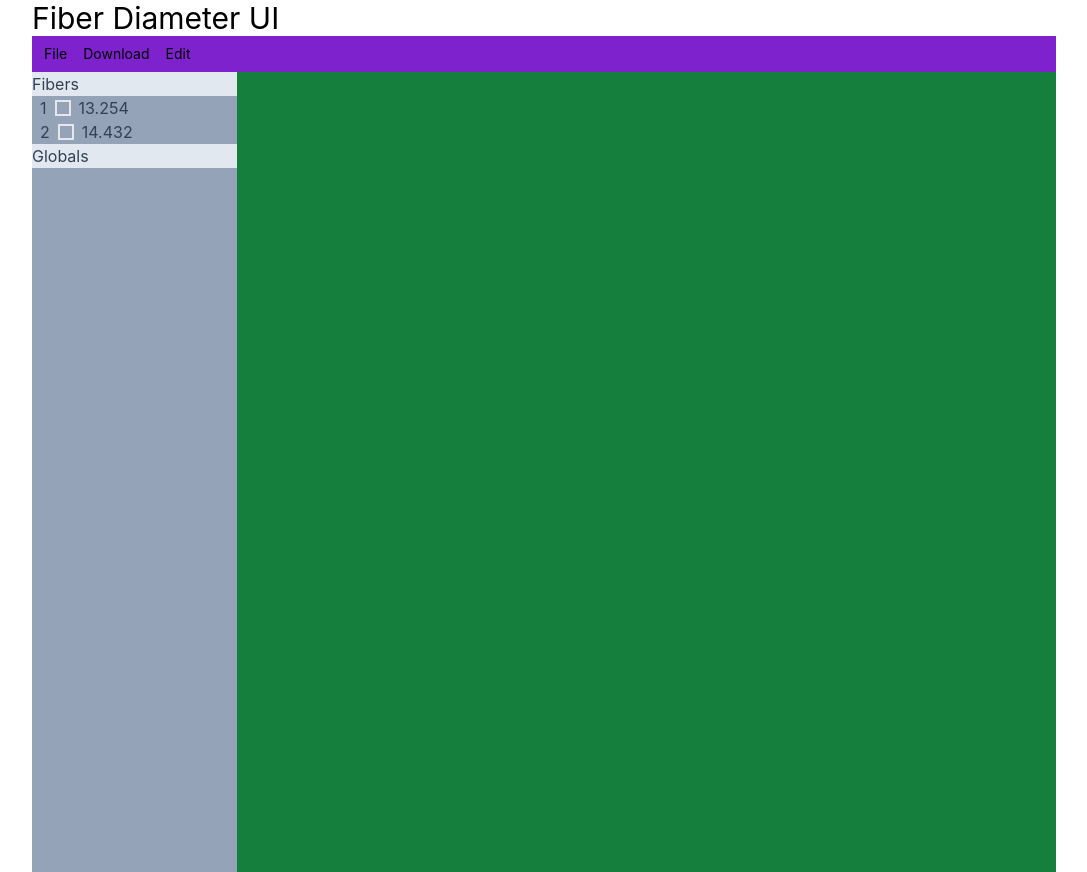
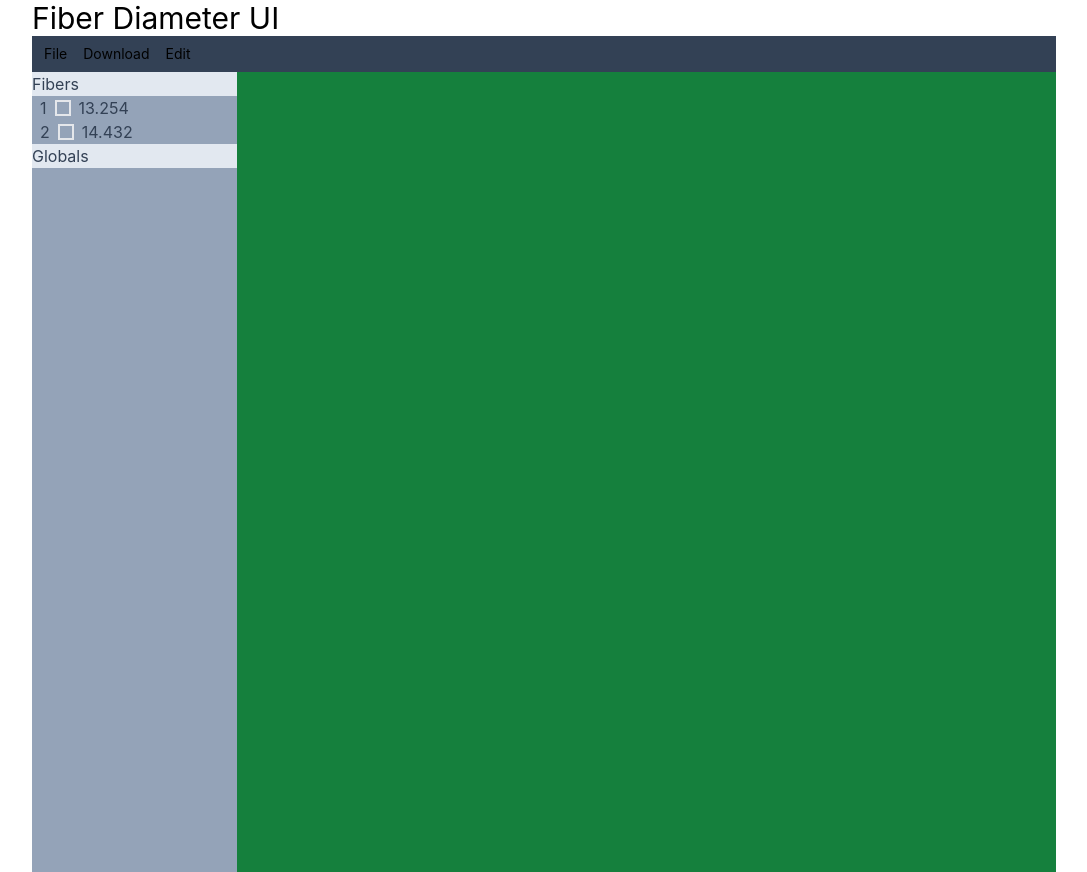
Before and after one commit to fcossio/FiberDiameter, a Next.js app in the folder frontend/: page /app in a window 1280 px wide. Shown: the whole page, without its empty margins (96-1183 px from the left). Built offline with nearby package versions, Linux system fonts and the light colour scheme.

Commit message:
refactor(UI): improve system menu hover

```diff
--- a/frontend/components/SystemMenu.tsx
+++ b/frontend/components/SystemMenu.tsx
@@ -4,7 +4,7 @@ const SystemMenu: FunctionComponent<
   React.ComponentPropsWithoutRef<"div">
 > = () => {
   return (
-    <div className='flex p-1 text-sm bg-purple-700'>
+    <div className='flex p-1 text-sm group bg-slate-700'>
       <Tab title='File'>
         <Item>New</Item>
         <Item>Open</Item>
@@ -27,11 +27,11 @@ const Tab: FunctionComponent<React.ComponentPropsWithoutRef<"div">> = (
   props
 ) => {
   return (
-    <div className='bg-inherit'>
-      <button className='px-2 py-1 rounded-md peer hover:bg-slate-600 focus:bg-slate-600'>
+    <div className='bg-inherit group'>
+      <button className='px-2 py-1 rounded-md peer hover:bg-slate-600'>
         {props.title}
       </button>
-      <div className='absolute hidden w-32 bg-inherit peer-focus:block'>
+      <div className='absolute hidden w-32 cursor-pointer bg-inherit group-focus-within:peer-hover:block hover:block'>
         {props.children}
       </div>
     </div>
```
